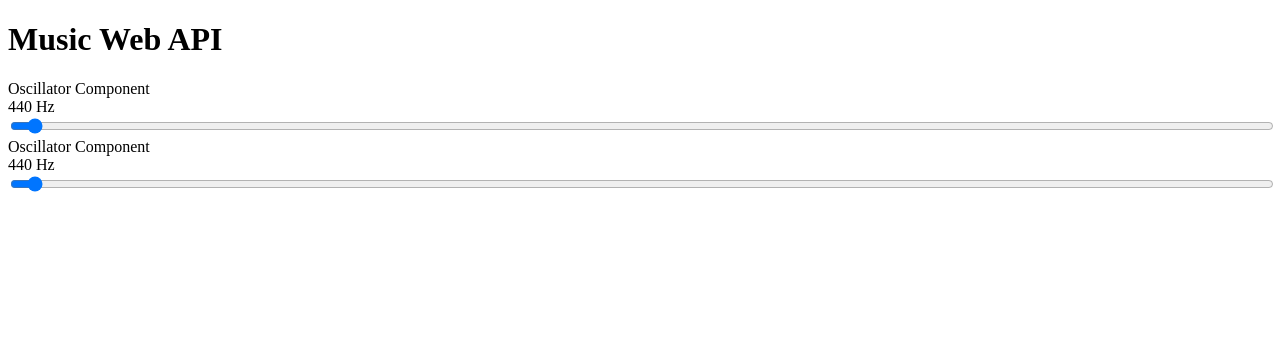
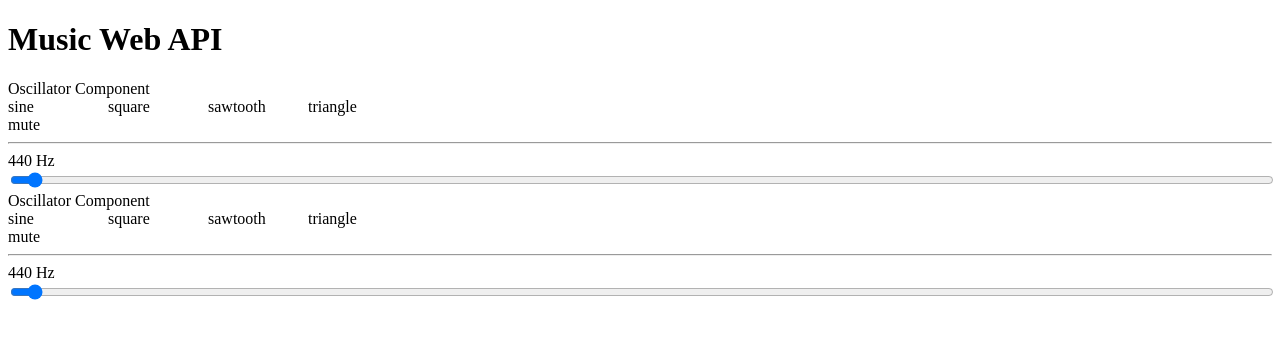
Before and after one commit to raiss/music-web-api, a React app: page / in a window 1280 px wide. Shown: the top 338 px of the page. Built offline with nearby package versions, Linux system fonts and the light colour scheme.

Commit message:
update oscillator module

```diff
--- a/src/App.js
+++ b/src/App.js
@@ -1,5 +1,4 @@
 import React, { Component } from 'react';
-import { OscillatorService }  from './audioServices/SimpleOscillator.service';
 import  { Oscillator }  from "./controllers/Oscillator";
 
 import './App.css';
@@ -7,26 +6,13 @@ import './App.css';
 export class App extends Component {
   constructor(props) {
     super(props);
-    console.log(OscillatorService);
-    this.simpleOscillator1 = new OscillatorService();
-    this.simpleOscillator1.start();
-    this.simpleOscillator2 = new OscillatorService();
-    this.simpleOscillator2.start();
-  }
-
-  modulate1(val) {
-    this.simpleOscillator1.modulate(val)
-  }
-
-  modulate2(val) {
-    this.simpleOscillator2.modulate(val)
   }
 
   render() {
     return (
       <div>
-        <Oscillator modulator={this.modulate1.bind(this)}/>
-        <Oscillator modulator={this.modulate2.bind(this)}/>
+        <Oscillator/>
+        <Oscillator/>
       </div>
     )
   }
--- a/src/audioServices/simpleOscillator.service.js
+++ b/src/audioServices/simpleOscillator.service.js
@@ -7,11 +7,22 @@ export class OscillatorService {
   constructor(_ctx) {
     this.ctx = _ctx || new AudioContext();
     this.oscillator = this.ctx.createOscillator()
+    this.gainNode = this.ctx.createGain();
+    this.oscillator.connect(this.gainNode)
     this.oscillator.connect(this.ctx.destination)
   }
 
   start() {
     this.oscillator.start(0);
+  }
+
+  waveform(type) {
+    this.oscillator.type = type || 'sawtooth';
+  }
+
+  gain(val) {
+    console.log(val);
+    this.gainNode.gain.value = val || 0;
   }
 
   modulate(val) {
--- a/src/controllers/Oscillator.css
+++ b/src/controllers/Oscillator.css
@@ -1,3 +1,8 @@
 .oscillator-slider {
   width: 100%;
 }
+
+.oscillator-waveform {
+  display: inline-block;
+  width: 100px;
+}
--- a/src/controllers/Oscillator.js
+++ b/src/controllers/Oscillator.js
@@ -1,24 +1,50 @@
 import React, { Component } from 'react';
+
+import { OscillatorService }  from '../audioServices/SimpleOscillator.service';
 
 import './Oscillator.css';
 
 export class Oscillator extends Component {
   constructor(props) {
     super(props);
+    this.simpleOscillator = new OscillatorService();
+    this.simpleOscillator.start();
     this.state = {inputVal: "440"};
   }
 
-  input(e) {
-    this.setState({inputVal: e.target.value})
-    this.props.modulator(e.target.value)
+  waveform(type) {
+    this.simpleOscillator.waveform(type);
+    this.simpleOscillator.waveform(type);
+  }
+
+  modulate(e) {
+    this.setState({inputVal: e.target.value});
+    this.simpleOscillator.modulate(e.target.value);
+  }
+
+  mute() {
+    // this.setState({muted: !this.state.muted});
+    this.simpleOscillator.gain(0);
+  }
+
+  changeType( type) {
+    console.log("change type: ", type);
+    this.props.waveform(type);
   }
 
   render() {
     return (
       <div>
         <div>Oscillator Component</div>
+        <div className="oscillator-waveform" onClick={this.waveform.bind(this, "sine")}> sine </div>
+        <div className="oscillator-waveform" onClick={this.waveform.bind(this, "square")}> square </div>
+        <div className="oscillator-waveform" onClick={this.waveform.bind(this, "sawtooth")}> sawtooth </div>
+        <div className="oscillator-waveform" onClick={this.waveform.bind(this, "triangle")}> triangle </div>
+
+        <div className="oscillator-mute" onClick={this.mute.bind(this)}> mute </div>
+        <hr/>
         <div>{this.state.inputVal + " Hz"}</div>
-        <input className="oscillator-slider" type="range" min="1" max="3520" step="1"  onChange={this.input.bind(this)}/>
+        <input className="oscillator-slider" type="range" min="1" max="3520" step="1"  onChange={this.modulate.bind(this)}/>
       </div>
     )
   }
```
